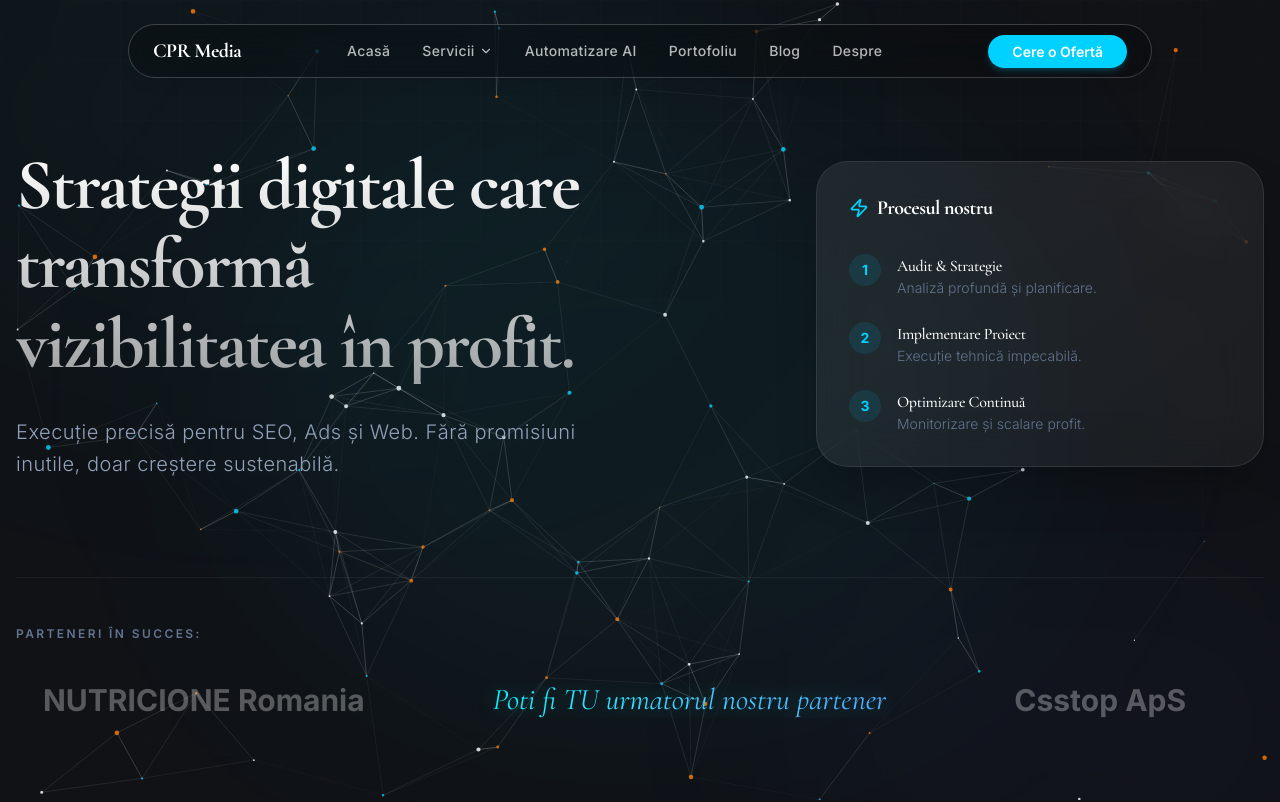
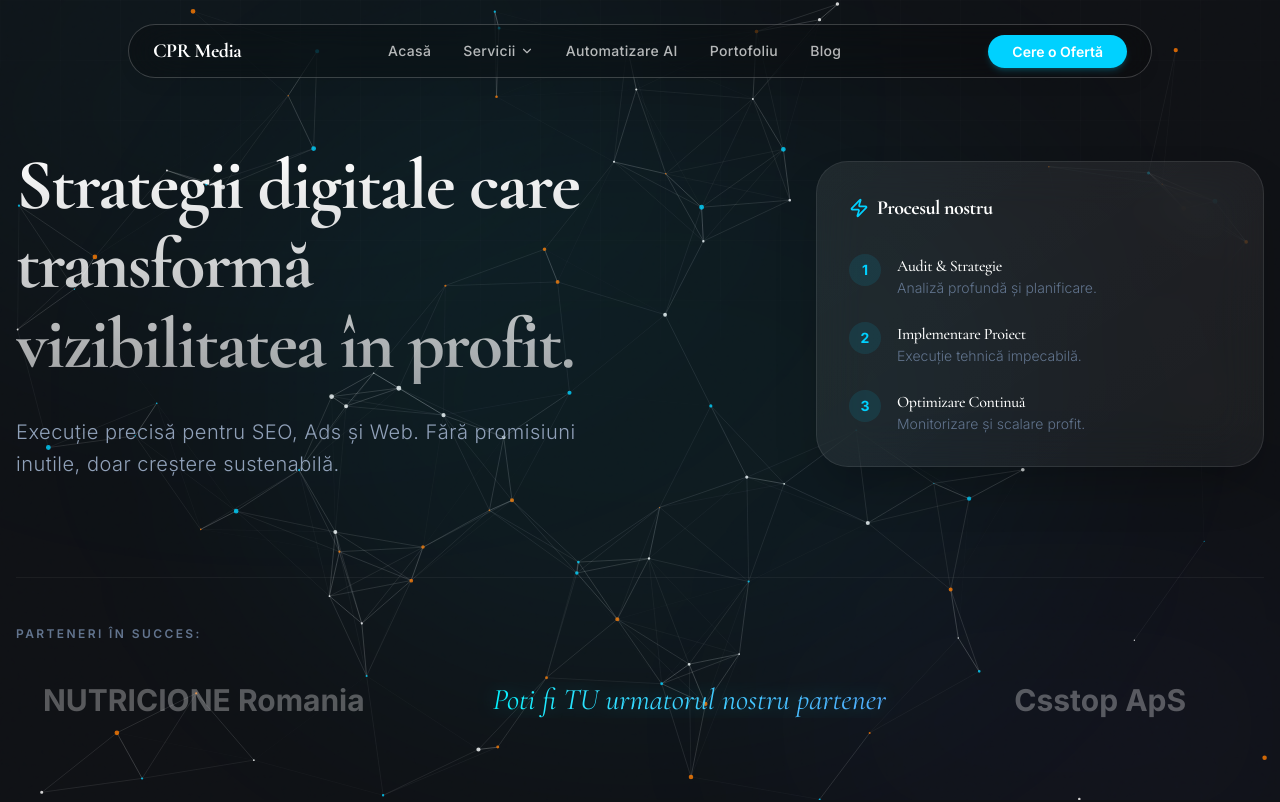
Before and after one commit to ciprianalexandru450-afk/PFA, a React (Vite) app: page / in a window 1280 px wide. Shown: the top 802 px of the page. Built offline with nearby package versions, Linux system fonts and the light colour scheme.

Commit message:
feat(nav): Remove redundant "Despre" link
Removes the duplicate "Despre" (About) link from the main navigation menu. The "Blog" link now serves the same purpose for navigating to the about section.

```diff
--- a/src/App.tsx
+++ b/src/App.tsx
@@ -242,7 +242,6 @@ export const Header = ({ setView, currentView }: { setView: (view: string) => vo
     { name: 'Automatizare AI', target: 'ai-automation' },
     { name: 'Portofoliu', target: 'portfolio', action: () => { setView('portfolio'); setIsMenuOpen(false); } },
     { name: 'Blog', target: 'about' },
-    { name: 'Despre', target: 'about' },
   ];
 
   return (
```
